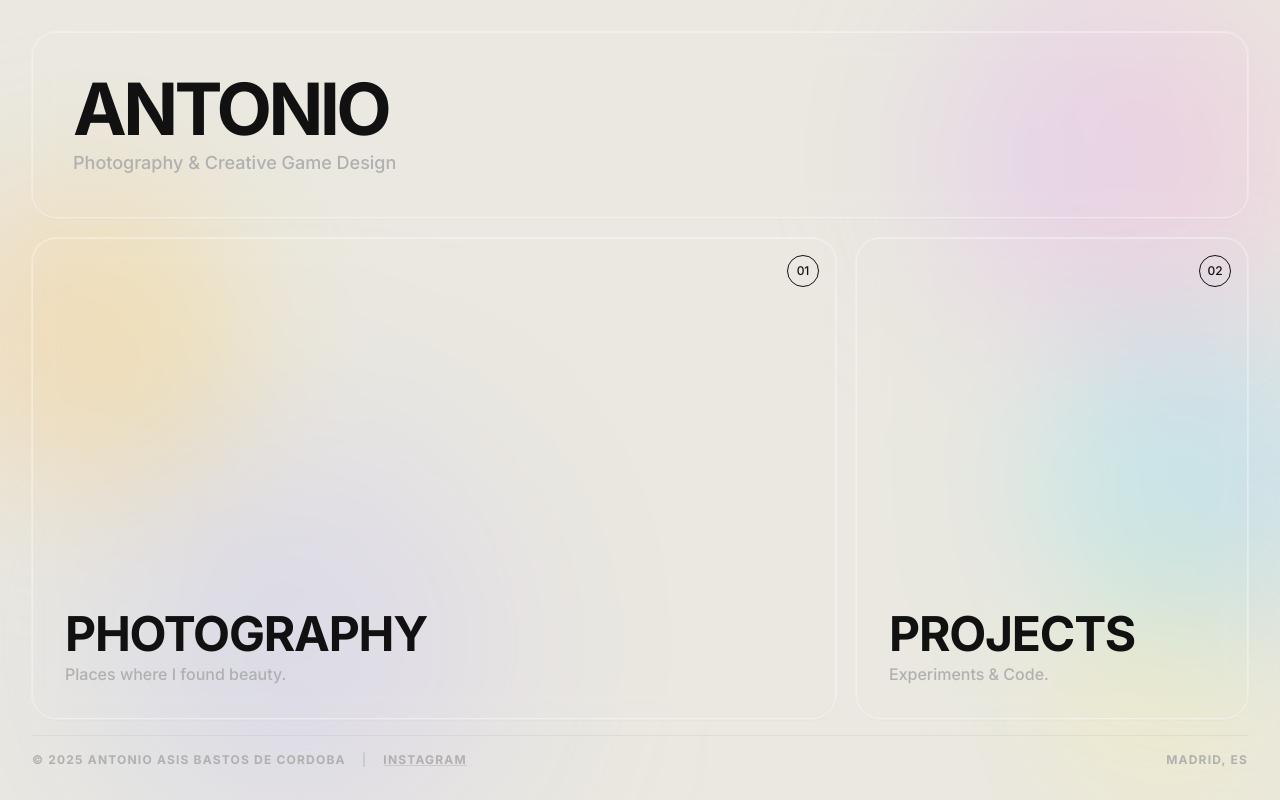
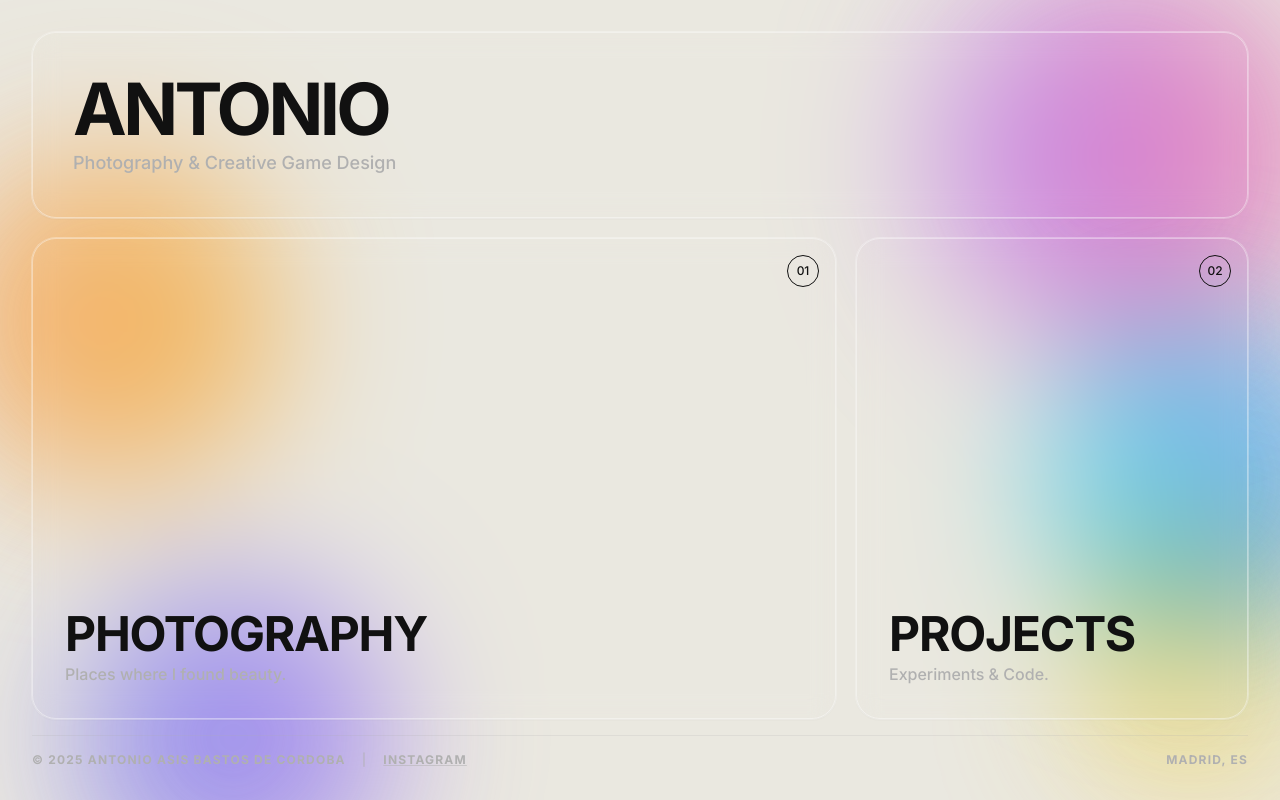
Before and after one commit to antonio10bc-hub/mi-portfolio-antonio10bc, a Next.js app: page / in a window 1280 px wide. Built offline with nearby package versions, Linux system fonts and the light colour scheme.

Commit message:
colores mas intensos

```diff
--- a/app/page.tsx
+++ b/app/page.tsx
@@ -4,21 +4,32 @@ export default function Home() {
   return (
     <main className="relative min-h-[100dvh] p-3 md:p-8 max-w-7xl mx-auto text-offblack bg-[#EAE8E0] flex flex-col overflow-hidden">
 
-      {/* --- FONDO ABSTRACTO ANIMADO (LÁMPARA DE LAVA) --- */}
+      {/* --- FONDO ABSTRACTO INTENSO --- */}
       <div className="absolute inset-0 z-0 pointer-events-none">
-          {/* Añadido 'animate-blob' y diferentes delays a cada mancha */}
-          <div className="absolute -top-20 -left-20 w-80 h-80 bg-gradient-to-r from-lime-300/60 to-green-300/60 rounded-full mix-blend-multiply filter blur-[64px] opacity-70 animate-blob"></div>
-          <div className="absolute -top-10 -right-10 w-96 h-96 bg-gradient-to-r from-purple-300/60 to-pink-300/60 rounded-full mix-blend-multiply filter blur-[80px] opacity-60 animate-blob [animation-delay:2s]"></div>
-          <div className="absolute top-[30%] -left-20 w-72 h-72 bg-gradient-to-r from-orange-300/50 to-amber-300/50 rounded-full mix-blend-multiply filter blur-[64px] opacity-60 animate-blob [animation-delay:4s]"></div>
-          <div className="absolute top-[40%] -right-20 w-80 h-80 bg-gradient-to-r from-cyan-300/50 to-blue-300/50 rounded-full mix-blend-multiply filter blur-[70px] opacity-60 animate-blob [animation-delay:6s]"></div>
-          <div className="absolute -bottom-20 left-20 w-96 h-96 bg-gradient-to-r from-indigo-300/50 to-violet-300/50 rounded-full mix-blend-multiply filter blur-[90px] opacity-50 animate-blob [animation-delay:3s]"></div>
-          <div className="absolute -bottom-10 -right-10 w-64 h-64 bg-gradient-to-r from-yellow-200/60 to-lime-200/60 rounded-full mix-blend-multiply filter blur-[64px] opacity-60 animate-blob [animation-delay:5s]"></div>
+          {/* 1. Lima/Verde Potente */}
+          <div className="absolute -top-20 -left-20 w-80 h-80 bg-gradient-to-r from-lime-400/80 to-green-500/80 rounded-full mix-blend-multiply filter blur-[64px] opacity-80 animate-blob"></div>
+
+          {/* 2. Morado/Rosa Fuerte */}
+          <div className="absolute -top-10 -right-10 w-96 h-96 bg-gradient-to-r from-purple-500/80 to-pink-500/80 rounded-full mix-blend-multiply filter blur-[80px] opacity-80 animate-blob [animation-delay:2s]"></div>
+
+          {/* 3. Naranja/Ámbar Vivo */}
+          <div className="absolute top-[30%] -left-20 w-72 h-72 bg-gradient-to-r from-orange-400/80 to-amber-500/80 rounded-full mix-blend-multiply filter blur-[64px] opacity-80 animate-blob [animation-delay:4s]"></div>
+
+          {/* 4. Cian/Azul Eléctrico */}
+          <div className="absolute top-[40%] -right-20 w-80 h-80 bg-gradient-to-r from-cyan-400/80 to-blue-500/80 rounded-full mix-blend-multiply filter blur-[70px] opacity-80 animate-blob [animation-delay:6s]"></div>
+
+          {/* 5. Indigo Profundo */}
+          <div className="absolute -bottom-20 left-20 w-96 h-96 bg-gradient-to-r from-indigo-500/80 to-violet-500/80 rounded-full mix-blend-multiply filter blur-[90px] opacity-80 animate-blob [animation-delay:3s]"></div>
+
+          {/* 6. Amarillo/Lima Neón */}
+          <div className="absolute -bottom-10 -right-10 w-64 h-64 bg-gradient-to-r from-yellow-400/80 to-lime-500/80 rounded-full mix-blend-multiply filter blur-[64px] opacity-80 animate-blob [animation-delay:5s]"></div>
       </div>
 
       {/* --- CONTENIDO PRINCIPAL --- */}
       <div className="relative z-10 flex flex-col flex-1 h-full">
 
         {/* GRID PRINCIPAL */}
+        {/* md:grid-rows-[auto_1fr] para evitar huecos grandes en móvil */}
         <div className="grid grid-cols-1 md:grid-cols-3 md:grid-rows-[auto_1fr] gap-2 md:gap-5 font-sans flex-1 content-start md:content-stretch">
 
           {/* HEADER BLOCK */}
--- a/app/photography/page.tsx
+++ b/app/photography/page.tsx
@@ -60,11 +60,11 @@ export default function PhotographyPage() {
   return (
     <main className="relative min-h-screen p-4 md:p-8 max-w-7xl mx-auto text-offblack bg-[#EAE8E0] flex flex-col overflow-x-hidden">
 
-      {/* --- FONDO ABSTRACTO ANIMADO --- */}
+      {/* --- FONDO ABSTRACTO INTENSO --- */}
       <div className="fixed inset-0 z-0 pointer-events-none">
-          <div className="absolute -top-20 -left-20 w-80 h-80 bg-gradient-to-r from-lime-300/60 to-green-300/60 rounded-full mix-blend-multiply filter blur-[64px] opacity-70 animate-blob"></div>
-          <div className="absolute top-[30%] right-0 w-80 h-80 bg-gradient-to-r from-cyan-300/50 to-blue-300/50 rounded-full mix-blend-multiply filter blur-[70px] opacity-60 animate-blob [animation-delay:2s]"></div>
-          <div className="absolute -bottom-20 left-20 w-96 h-96 bg-gradient-to-r from-indigo-300/50 to-violet-300/50 rounded-full mix-blend-multiply filter blur-[90px] opacity-50 animate-blob [animation-delay:4s]"></div>
+          <div className="absolute -top-20 -left-20 w-80 h-80 bg-gradient-to-r from-lime-400/80 to-green-500/80 rounded-full mix-blend-multiply filter blur-[64px] opacity-80 animate-blob"></div>
+          <div className="absolute top-[30%] right-0 w-80 h-80 bg-gradient-to-r from-cyan-400/80 to-blue-500/80 rounded-full mix-blend-multiply filter blur-[70px] opacity-80 animate-blob [animation-delay:2s]"></div>
+          <div className="absolute -bottom-20 left-20 w-96 h-96 bg-gradient-to-r from-indigo-500/80 to-violet-500/80 rounded-full mix-blend-multiply filter blur-[90px] opacity-80 animate-blob [animation-delay:4s]"></div>
       </div>
 
       <div className="relative z-10 flex flex-col flex-1">
--- a/app/projects/page.tsx
+++ b/app/projects/page.tsx
@@ -4,14 +4,14 @@ export default function ProjectsPage() {
   return (
     <main className="relative min-h-screen p-4 md:p-8 max-w-7xl mx-auto text-offblack bg-[#EAE8E0] flex flex-col overflow-x-hidden">
 
-      {/* --- FONDO ABSTRACTO ANIMADO --- */}
+      {/* --- FONDO ABSTRACTO INTENSO --- */}
       <div className="fixed inset-0 z-0 pointer-events-none">
-          <div className="absolute -top-20 -left-20 w-80 h-80 bg-gradient-to-r from-lime-300/60 to-green-300/60 rounded-full mix-blend-multiply filter blur-[64px] opacity-70 animate-blob"></div>
-          <div className="absolute top-0 -right-20 w-96 h-96 bg-gradient-to-r from-purple-300/60 to-pink-300/60 rounded-full mix-blend-multiply filter blur-[80px] opacity-60 animate-blob [animation-delay:2s]"></div>
-          <div className="absolute top-[30%] -left-20 w-72 h-72 bg-gradient-to-r from-orange-300/50 to-amber-300/50 rounded-full mix-blend-multiply filter blur-[64px] opacity-60 animate-blob [animation-delay:4s]"></div>
-          <div className="absolute top-[50%] -right-20 w-80 h-80 bg-gradient-to-r from-cyan-300/50 to-blue-300/50 rounded-full mix-blend-multiply filter blur-[70px] opacity-60 animate-blob [animation-delay:6s]"></div>
-          <div className="absolute -bottom-20 left-10 w-96 h-96 bg-gradient-to-r from-indigo-300/50 to-violet-300/50 rounded-full mix-blend-multiply filter blur-[90px] opacity-50 animate-blob [animation-delay:3s]"></div>
-          <div className="absolute bottom-10 right-10 w-64 h-64 bg-gradient-to-r from-yellow-200/60 to-lime-200/60 rounded-full mix-blend-multiply filter blur-[64px] opacity-60 animate-blob [animation-delay:5s]"></div>
+          <div className="absolute -top-20 -left-20 w-80 h-80 bg-gradient-to-r from-lime-400/80 to-green-500/80 rounded-full mix-blend-multiply filter blur-[64px] opacity-80 animate-blob"></div>
+          <div className="absolute top-0 -right-20 w-96 h-96 bg-gradient-to-r from-purple-500/80 to-pink-500/80 rounded-full mix-blend-multiply filter blur-[80px] opacity-80 animate-blob [animation-delay:2s]"></div>
+          <div className="absolute top-[30%] -left-20 w-72 h-72 bg-gradient-to-r from-orange-400/80 to-amber-500/80 rounded-full mix-blend-multiply filter blur-[64px] opacity-80 animate-blob [animation-delay:4s]"></div>
+          <div className="absolute top-[50%] -right-20 w-80 h-80 bg-gradient-to-r from-cyan-400/80 to-blue-500/80 rounded-full mix-blend-multiply filter blur-[70px] opacity-80 animate-blob [animation-delay:6s]"></div>
+          <div className="absolute -bottom-20 left-10 w-96 h-96 bg-gradient-to-r from-indigo-500/80 to-violet-500/80 rounded-full mix-blend-multiply filter blur-[90px] opacity-80 animate-blob [animation-delay:3s]"></div>
+          <div className="absolute bottom-10 right-10 w-64 h-64 bg-gradient-to-r from-yellow-400/80 to-lime-500/80 rounded-full mix-blend-multiply filter blur-[64px] opacity-80 animate-blob [animation-delay:5s]"></div>
       </div>
 
       <div className="relative z-10 flex flex-col flex-1">
--- a/tailwind.config.ts
+++ b/tailwind.config.ts
@@ -9,18 +9,19 @@ const config: Config = {
   theme: {
     extend: {
       colors: {
-        bone: '#F2F0E9',
-        offblack: '#111111',
-        lime: '#D4FF00',
-        softgray: '#B0B0B0',
+        bone: '#F2F0E9',      // Blanco hueso
+        offblack: '#111111',  // Negro casi puro
+        lime: '#D4FF00',      // Lima
+        softgray: '#B0B0B0',  // Gris
       },
       fontFamily: {
         sans: ['var(--font-inter)'],
         mono: ['var(--font-roboto-mono)'],
       },
-      // --- NUEVA SECCIÓN DE ANIMACIÓN ---
+      // --- ANIMACIÓN DE ALTA INTENSIDAD ---
       animation: {
-        blob: "blob 7s infinite", // Define la clase 'animate-blob' (7 segundos, bucle infinito)
+        // Cambio 1: De 7s a 4s (Más rápido)
+        blob: "blob 4s infinite",
       },
       keyframes: {
         blob: {
@@ -28,20 +29,18 @@ const config: Config = {
             transform: "translate(0px, 0px) scale(1)",
           },
           "33%": {
-            // Se mueve arriba/derecha y crece un poco
-            transform: "translate(30px, -50px) scale(1.1)",
+            // Cambio 2: Movimiento más amplio (de 30px a 60px/80px) y escala mayor (1.2)
+            transform: "translate(60px, -80px) scale(1.2)",
           },
           "66%": {
-            // Se mueve abajo/izquierda y se encoge un poco
-            transform: "translate(-20px, 20px) scale(0.9)",
+            // Cambio 3: Movimiento opuesto fuerte y reducción de tamaño (0.8)
+            transform: "translate(-40px, 50px) scale(0.8)",
           },
           "100%": {
-            // Vuelve al inicio
             transform: "translate(0px, 0px) scale(1)",
           },
         },
       },
-      // ----------------------------------
     },
   },
   plugins: [],
```
